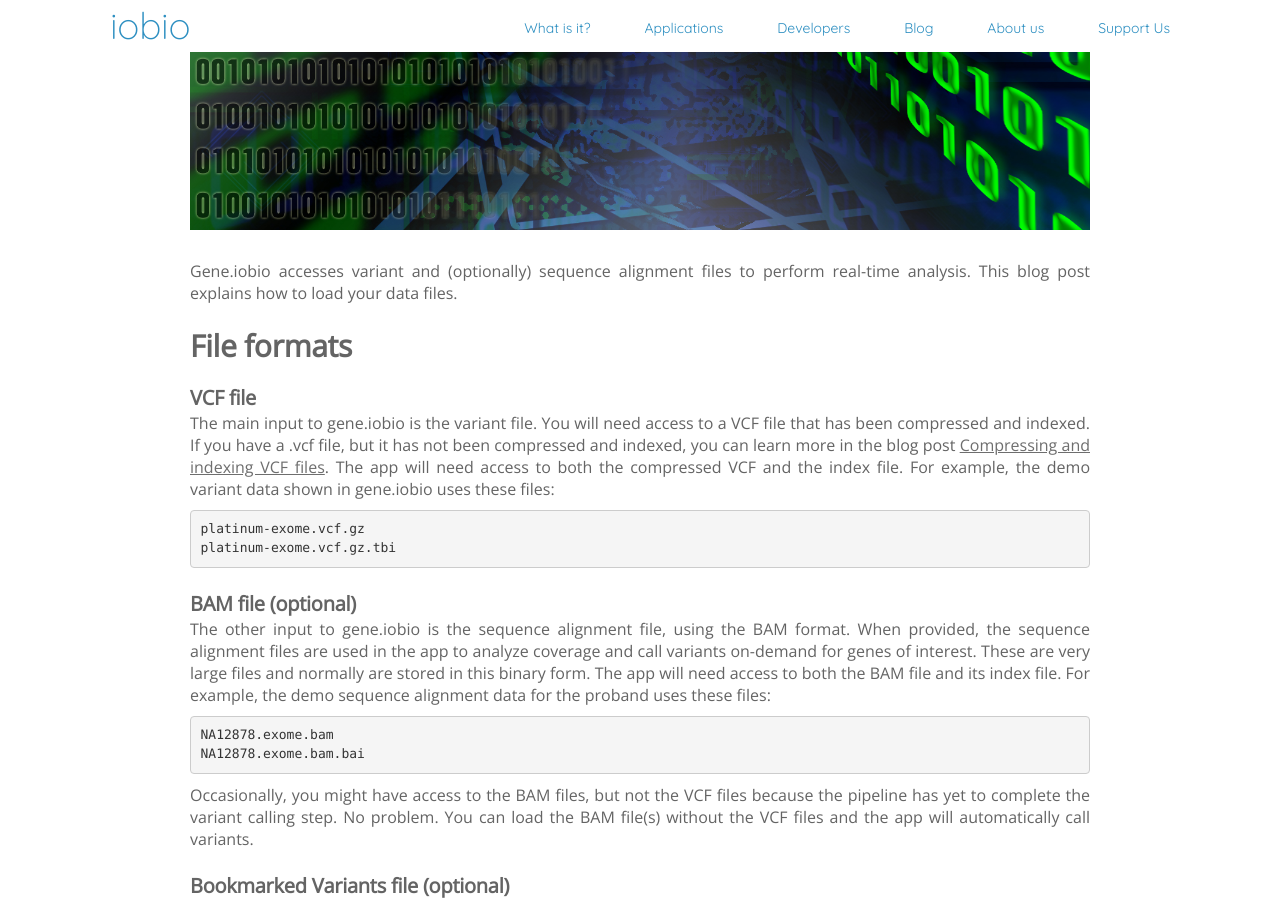
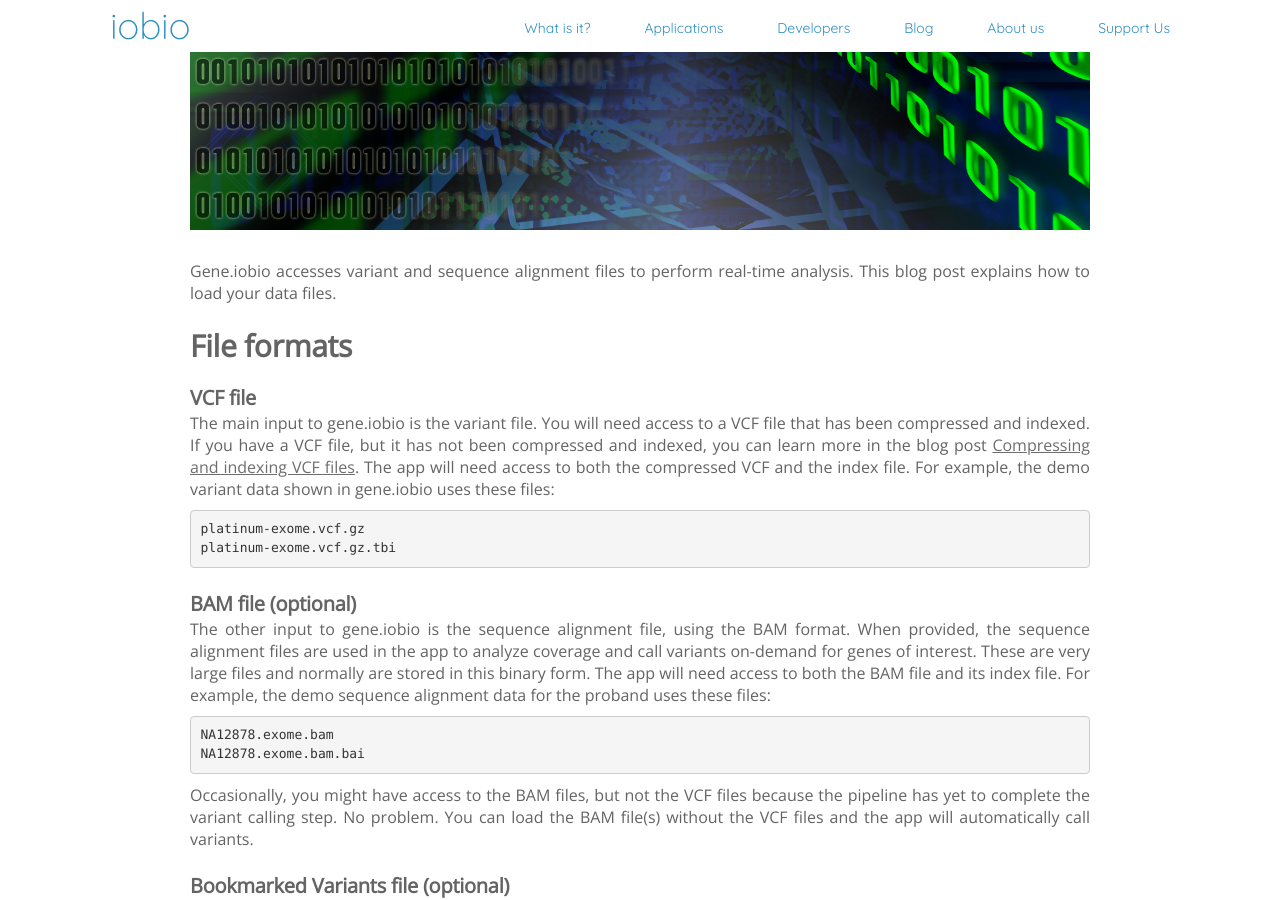
Before and after one commit to iobio/minion, a Jekyll site: the page built from _posts/2017-09-27-loading-data.md, in a window 1280 px wide and 900 px high, scrolled down 620 px. Built offline with Jekyll 4.4.1, drawn with Linux system fonts in a browser that asks for light colours; some web fonts are replaced.

Commit message:
Revisions to Loading files blog post for gene.iobio based on Al's suggestions.

```diff
--- a/_posts/2017-09-27-loading-data.md
+++ b/_posts/2017-09-27-loading-data.md
@@ -8,12 +8,12 @@ tags:
   - gene.iobio
 ---
 
-Gene.iobio accesses variant and (optionally) sequence alignment files to perform real-time analysis.  This blog post explains how to load your data files.
+Gene.iobio accesses variant and sequence alignment files to perform real-time analysis.  This blog post explains how to load your data files.
 
 ### File formats
 
 #### VCF file ####
-The main input to gene.iobio is the variant file.  You will need access to a VCF file that has been compressed and indexed.  If you have a .vcf file, but it has not been compressed and indexed, you can learn more in the blog post [Compressing and indexing VCF files]({% post_url 2015-09-03-install-run-tabix %}).  The app will need access to both the compressed VCF and the index file.  For example, the demo variant data shown in gene.iobio uses these files:
+The main input to gene.iobio is the variant file.  You will need access to a VCF file that has been compressed and indexed.  If you have a VCF file, but it has not been compressed and indexed, you can learn more in the blog post [Compressing and indexing VCF files]({% post_url 2015-09-03-install-run-tabix %}).  The app will need access to both the compressed VCF and the index file.  For example, the demo variant data shown in gene.iobio uses these files:
 
 <pre>
 platinum-exome.vcf.gz
```
Also changed, not shown: public/images/blog/loading_data/files_dialog.png.
